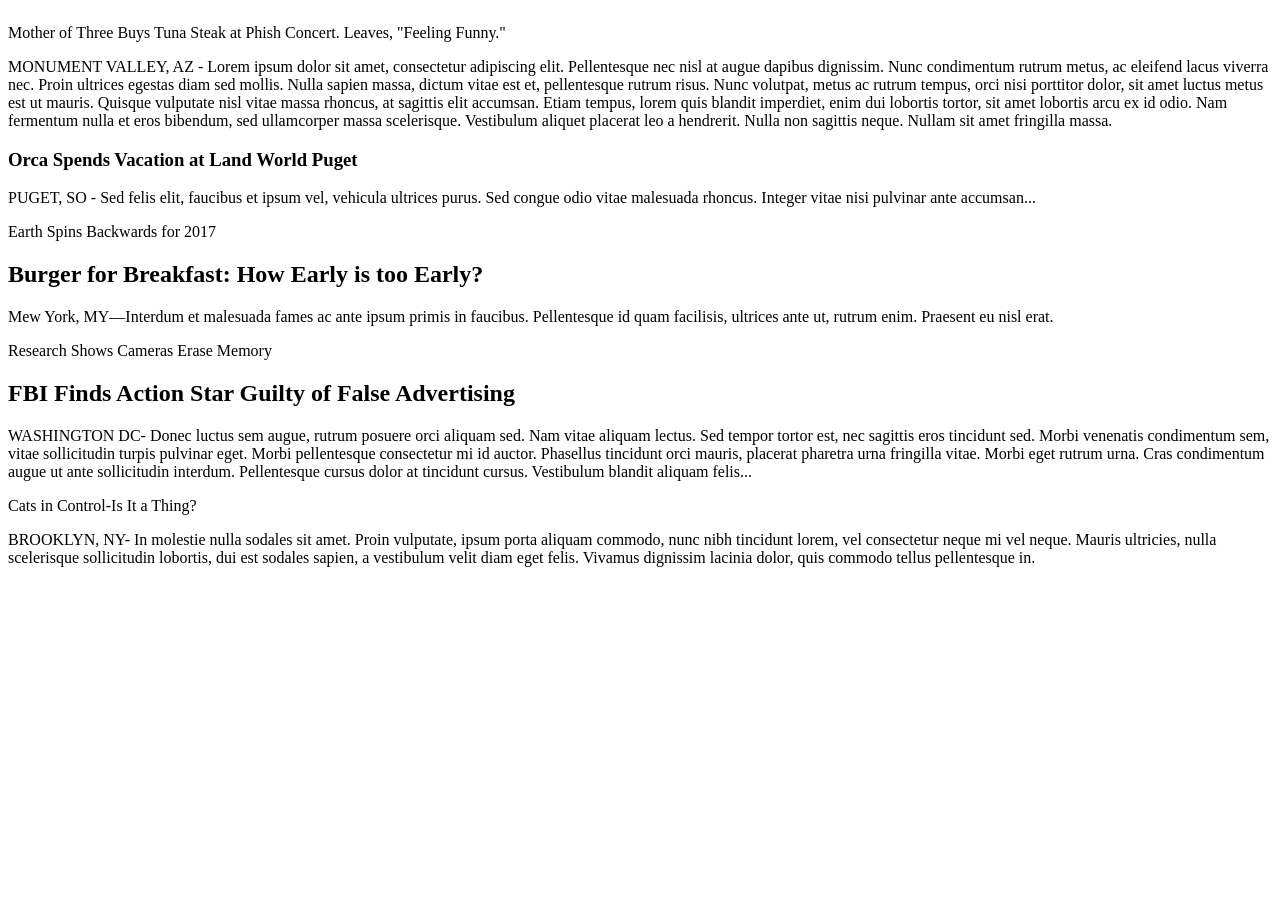
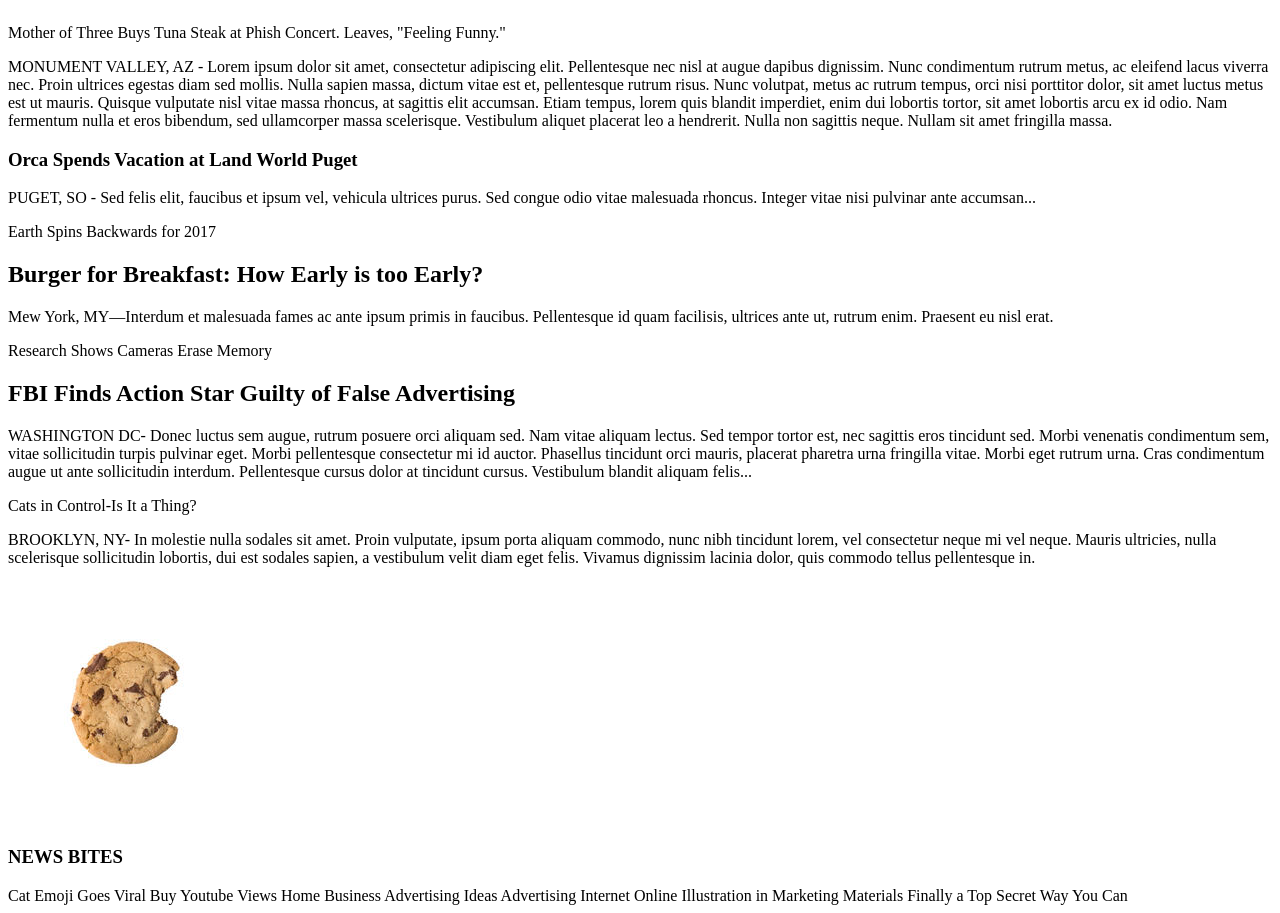
Before and after one commit to moryw/my-times, a plain HTML site: page index.html in a window 1280 px wide. Shown: the part 100-1013 px from the top of the page. Before the commit the page ends 800 px from the top, so only its background shows below. Drawn offline with Linux system fonts and the light colour scheme.

Commit message:
Add small column and content.

```diff
--- a/index.html
+++ b/index.html
@@ -120,6 +120,19 @@
 
       <div class="column small">
 
+        <div class="cookie image-content">
+          <img src="./resources/images/cookie.png" alt="">
+        </div>
+        <div class="news-bites">
+          <h3>NEWS BITES</h3>
+          <span class="bite">Cat Emoji Goes Viral</span>
+          <span class="bite">Buy Youtube Views</span>
+          <span class="bite">Home Business Advertising Ideas</span>
+          <span class="bite">Advertising Internet Online</span>
+          <span class="bite">Illustration in Marketing Materials</span>
+          <span class="bite">Finally a Top Secret Way You Can</span>
+        </div>
+
       </div>
 
     </div>
```
